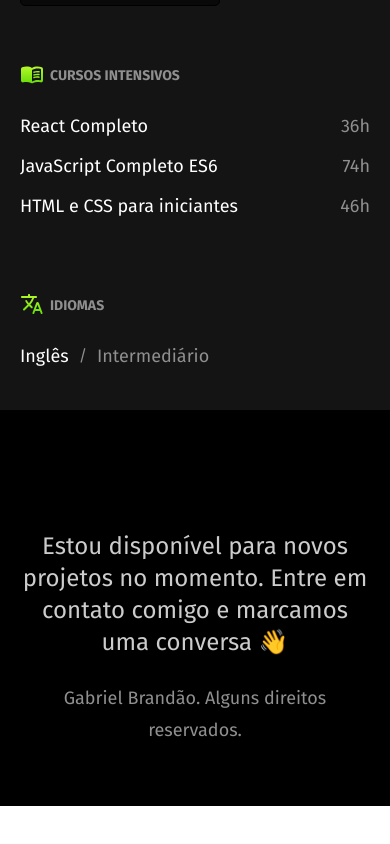
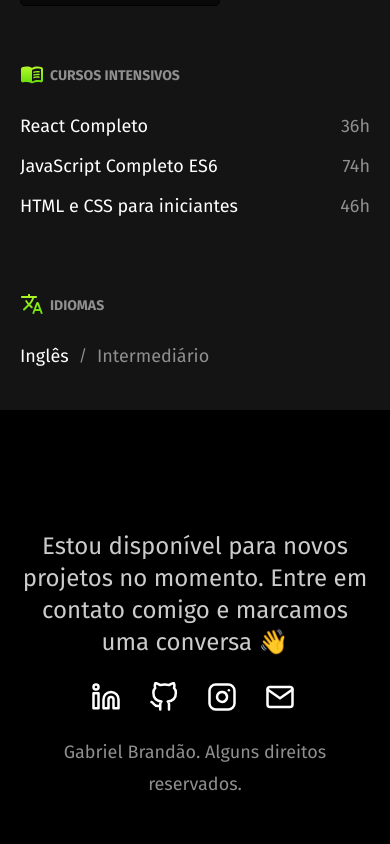
Before and after one commit to gabrielbrandaosales/my-portfolio, a Next.js app: page / in a window 390 px wide. Shown: the part 2052-2896 px from the top of the page. Before the commit the page ends 2858 px from the top, so only its background shows below. Built offline with nearby package versions, Linux system fonts and the light colour scheme; no server answers.

Commit message:
feat: add social media bar on footer

```diff
--- a/src/components/Buttons/SocialButton/index.tsx
+++ b/src/components/Buttons/SocialButton/index.tsx
@@ -30,7 +30,7 @@
         } as CSSProperties
       }>
       <Icon className={styles.icon} size={30} />
-      <div style={{ margin: '6px 0 0 0' }}>{text}</div>
+      <p style={{ margin: '6px 0 0 0' }}>{text}</p>
       <div className={styles.bar} />
     </a>
   );
--- a/src/components/Layout/Footer/style.module.scss
+++ b/src/components/Layout/Footer/style.module.scss
@@ -64,6 +64,9 @@
     text-align: center;
   }
   .iconWrapper {
-    display: none;
+    flex-direction: row;
+    p {
+      display: none;
+    }
   }
 }
```
